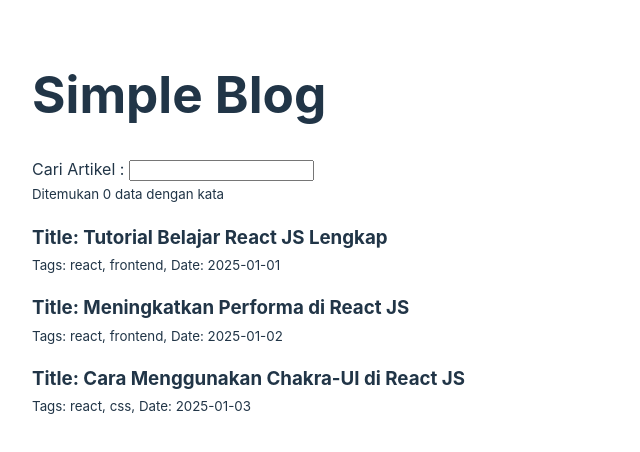
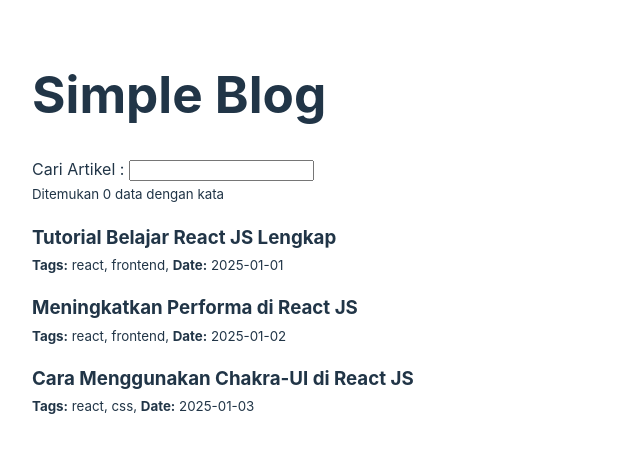
Before and after one commit to Abaljerind/belajar-fullstack, a React (Vite) app in the folder reactjs/react-fundamental/: page / in a window 1280 px wide. Shown: the top 452 px of the page, without its empty margins (0-640 px from the left). Built offline with nearby package versions, Linux system fonts and the light colour scheme.

Commit message:
Edit text for Article.jsx

```diff
--- a/reactjs/react-fundamental/src/components/Article.jsx
+++ b/reactjs/react-fundamental/src/components/Article.jsx
@@ -1,9 +1,10 @@
 function Article(props) {
   return (
     <>
-      <h3>Title: {props.title}</h3>
+      <h3>{props.title}</h3>
       <small>
-        Tags: {props.tags.join(", ")}, Date: {props.date}
+        <strong>Tags:</strong> {props.tags.join(", ")}, <strong>Date:</strong>{" "}
+        {props.date}
       </small>
     </>
   );
```
